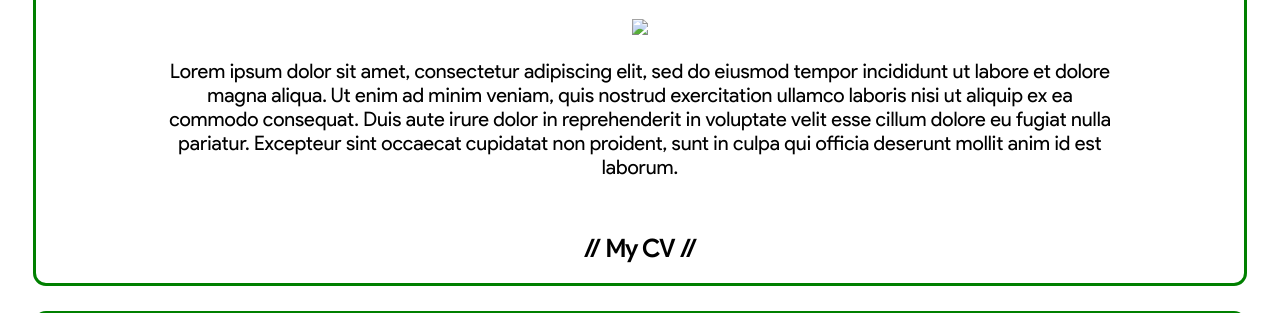
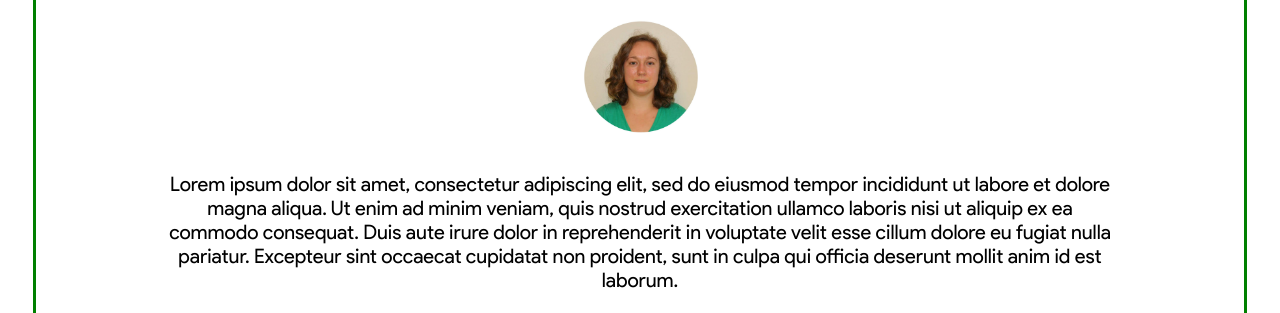
Before and after one commit to lt691/libbytaylor, a plain HTML site: page index.html in a window 1280 px wide. Shown: the part 364-677 px from the top of the page. Drawn offline with Linux system fonts and the light colour scheme; files whose address does not match are found by name.

Commit message:
Update index.html

```diff
--- a/index.html
+++ b/index.html
@@ -20,7 +20,7 @@
     </div>
     <div id = 'home'>
         <h1>About Me</h1>
-        <img src = 'libbypic.jpeg'>
+        <img src = 'libbypic.jpg'>
         <p>Lorem ipsum dolor sit amet, consectetur adipiscing elit, sed do eiusmod tempor incididunt ut labore et dolore magna aliqua. Ut enim ad minim veniam, quis nostrud exercitation ullamco laboris nisi ut aliquip ex ea commodo consequat. Duis aute irure dolor in reprehenderit in voluptate velit esse cillum dolore eu fugiat nulla pariatur. Excepteur sint occaecat cupidatat non proident, sunt in culpa qui officia deserunt mollit anim id est laborum.</p>
         <h2><a href = 'yourcv.com' target = '_blank'>// My CV //</a></h2>
     </div>
```
